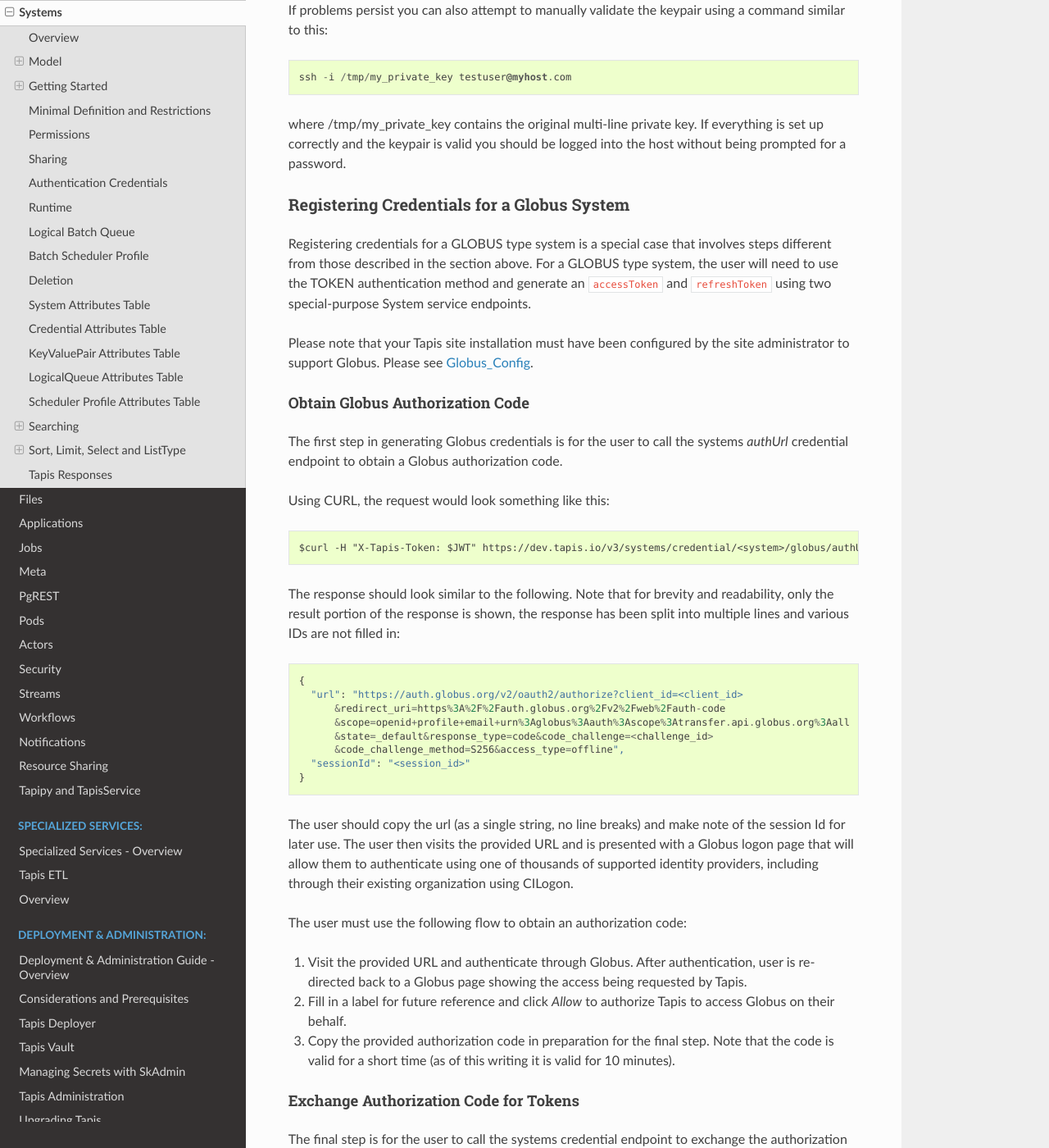
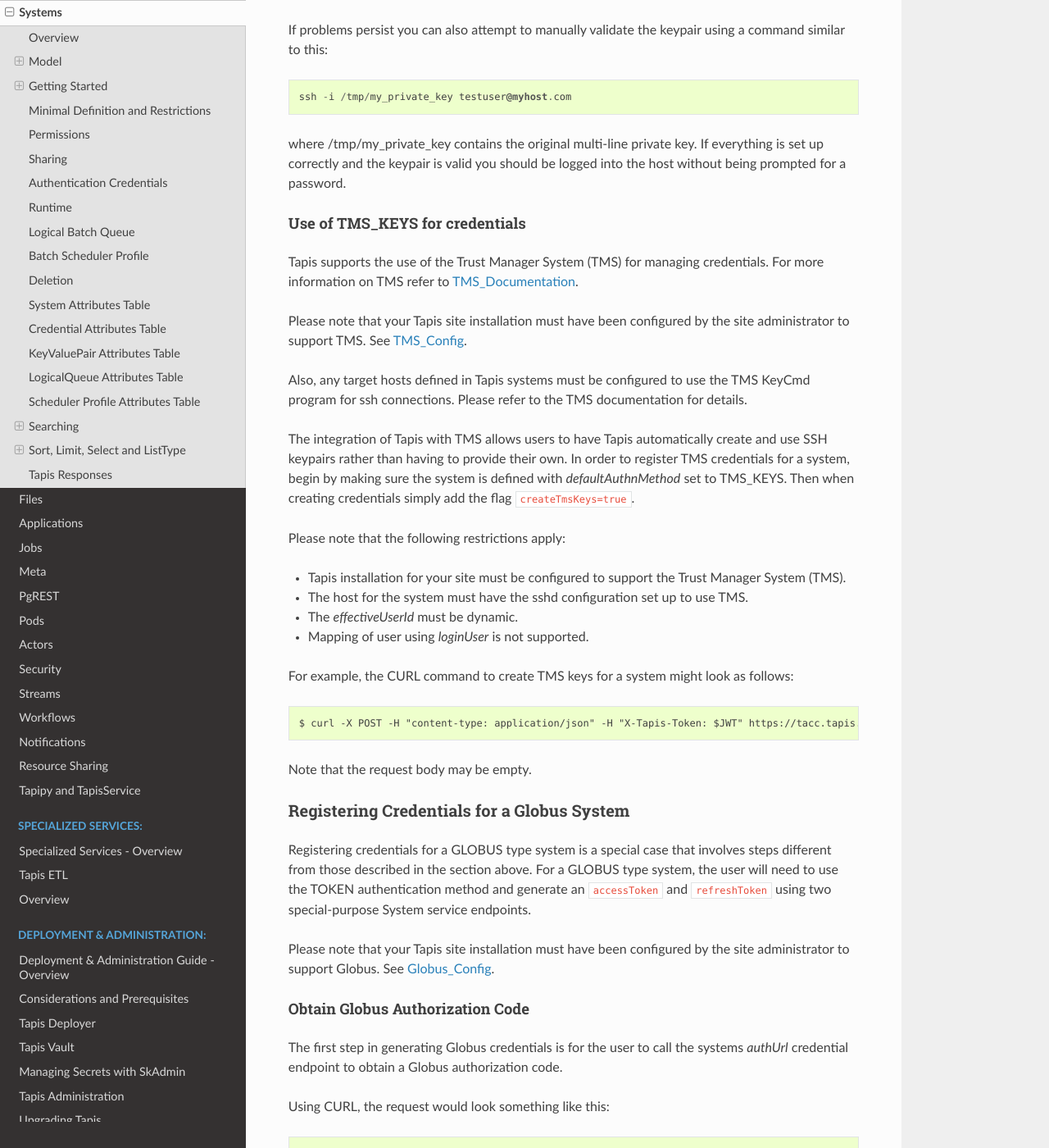
Before and after one commit to tapis-project/documentation, a Sphinx documentation site: the page built from source/technical/systems.rst, in a window 1280 px wide and 1400 px high, scrolled down 7211 px. Shown: the whole window at 82% size. Built offline with Sphinx 7.4.7 and the Read the Docs theme 3.1.0, drawn with Linux system fonts in a browser that asks for light colours; some of the changed text lies outside the part shown.

Commit message:
Systems: TMS support.

```diff
--- a/source/technical/systems.rst
+++ b/source/technical/systems.rst
@@ -65,7 +65,7 @@
 *defaultAuthnMethod* - Default authentication method
   How access authentication is handled by default. Authentication method can also be
   specified as part of a request.
-  Supported methods: PASSWORD, PKI_KEYS, ACCESS_KEY, TOKEN.
+  Supported methods: PASSWORD, PKI_KEYS, ACCESS_KEY, TOKEN, TMS_KEYS.
 *bucketName* - Bucket name
   For an S3 system this is the name of the bucket.
 *rootDir* - Effective root directory
@@ -309,6 +309,41 @@
 where /tmp/my_private_key contains the original multi-line private key. If everything is set up correctly and the
 keypair is valid you should be logged into the host without being prompted for a password.
 
+Use of TMS_KEYS for credentials
+^^^^^^^^^^^^^^^^^^^^^^^^^^^^^^^
+
+Tapis supports the use of the Trust Manager System (TMS) for managing credentials.
+For more information on TMS refer to `TMS_Documentation`_.
+
+.. _TMS_Documentation: https://tms-documentation.readthedocs.io/en/latest/#
+
+Please note that your Tapis site installation must have been configured by the site administrator to support TMS.
+See `TMS_Config`_.
+
+.. _TMS_Config: https://tapis.readthedocs.io/en/latest/deployment/deployer.html#configuring-support-for-tms
+
+Also, any target hosts defined in Tapis systems must be configured to use the TMS KeyCmd program for ssh connections.
+Please refer to the TMS documentation for details.
+
+The integration of Tapis with TMS allows users to have Tapis automatically create and use SSH keypairs rather
+than having to provide their own. In order to register TMS credentials for a system, begin by making sure the
+system is defined with *defaultAuthnMethod* set to TMS_KEYS. Then when creating credentials simply add the flag
+``createTmsKeys=true``.
+
+Please note that the following restrictions apply:
+
+* Tapis installation for your site must be configured to support the Trust Manager System (TMS).
+* The host for the system must have the sshd configuration set up to use TMS.
+* The *effectiveUserId* must be dynamic.
+* Mapping of user using *loginUser* is not supported.
+
+For example, the CURL command to create TMS keys for a system might look as follows::
+
+   $ curl -X POST -H "content-type: application/json" -H "X-Tapis-Token: $JWT" https://tacc.tapis.io/v3/systems/credential/tms-test/user/<userid>?createTmsKeys=true -d @cred_tmp.json
+
+Note that the request body may be empty.
+
+
 .. _registering_globus_credentials:
 
 Registering Credentials for a Globus System
@@ -852,7 +887,7 @@
 +---------------------+----------------+----------------------+--------------------------------------------------------------------------------------+
 | defaultAuthnMethod  | enum           | PKI_KEYS             | - How access authentication is handled by default.                                   |
 |                     |                |                      | - Can be overridden as part of a request to get a system or credential.              |
-|                     |                |                      | - Methods: PASSWORD, PKI_KEYS, ACCESS_KEY, TOKEN                                     |
+|                     |                |                      | - Methods: PASSWORD, PKI_KEYS, ACCESS_KEY, TOKEN, TMS_KEYS                           |
 |                     |                |                      | - See table *Credential Attributes* below for more information.                      |
 +---------------------+----------------+----------------------+--------------------------------------------------------------------------------------+
 | authnCredential     | Credential     |                      | - On input credentials to be stored in Security Kernel.                              |
@@ -972,7 +1007,7 @@
 +---------------------+----------------+----------------------+--------------------------------------------------------------------------------------+
 | authnMethod         | String         | PKI_KEYS             | - Indicates the authentication method associated with a retrieved credential.        |
 |                     |                |                      | - When a credential is retrieved it is for a specific authentication method.         |
-|                     |                |                      | - Methods: PASSWORD, PKI_KEYS, ACCESS_KEY, TOKEN                                     |
+|                     |                |                      | - Methods: PASSWORD, PKI_KEYS, ACCESS_KEY, TOKEN, TMS_KEYS                           |
 +---------------------+----------------+----------------------+--------------------------------------------------------------------------------------+
 | loginUser           | String         |                      | - Optional native username valid on the system.                                      |
 |                     |                |                      | - May be used to map a Tapis user to a native login user.                            |
@@ -981,7 +1016,7 @@
 +---------------------+----------------+----------------------+--------------------------------------------------------------------------------------+
 | privateKey          | String         |                      | - Private key for when authnMethod is PKI_KEYS. For LINUX systems.                   |
 +---------------------+----------------+----------------------+--------------------------------------------------------------------------------------+
-| publicKey           | String         |                      | - Public key for when authnMethod is PKI_KEYS.  For LINUX systems.                   |
+| publicKey           | String         |                      | - Public key for when authnMethod is PKI_KEYS. For LINUX systems.                    |
 +---------------------+----------------+----------------------+--------------------------------------------------------------------------------------+
 | accessKey           | String         |                      | - Access key for when authnMethod is ACCESS_KEY. For S3 systems.                     |
 +---------------------+----------------+----------------------+--------------------------------------------------------------------------------------+
@@ -990,6 +1025,12 @@
 | accessToken         | String         |                      | - Access token for when authnMethod is TOKEN. For GLOBUS systems.                    |
 +---------------------+----------------+----------------------+--------------------------------------------------------------------------------------+
 | refreshToken        | String         |                      | - Refresh token for when authnMethod is TOKEN. For GLOBUS systems.                   |
++---------------------+----------------+----------------------+--------------------------------------------------------------------------------------+
+| tmsPrivateKey       | String         |                      | - Private key for when authnMethod is TMS_KEYS. For LINUX systems.                   |
++---------------------+----------------+----------------------+--------------------------------------------------------------------------------------+
+| tmsPublicKey        | String         |                      | - Public key for when authnMethod is TMS_KEYS. For LINUX systems.                    |
++---------------------+----------------+----------------------+--------------------------------------------------------------------------------------+
+| tmsFingerprint      | String         |                      | - Fingerprint of public key for when authnMethod is TMS_KEYS. For LINUX systems.     |
 +---------------------+----------------+----------------------+--------------------------------------------------------------------------------------+
 
 -----------------------------
```
Also changed, not shown: other parts of source/technical/systems.rst (+1 -1 lines), source/deployment/deployer.rst (+31 -0 lines).
